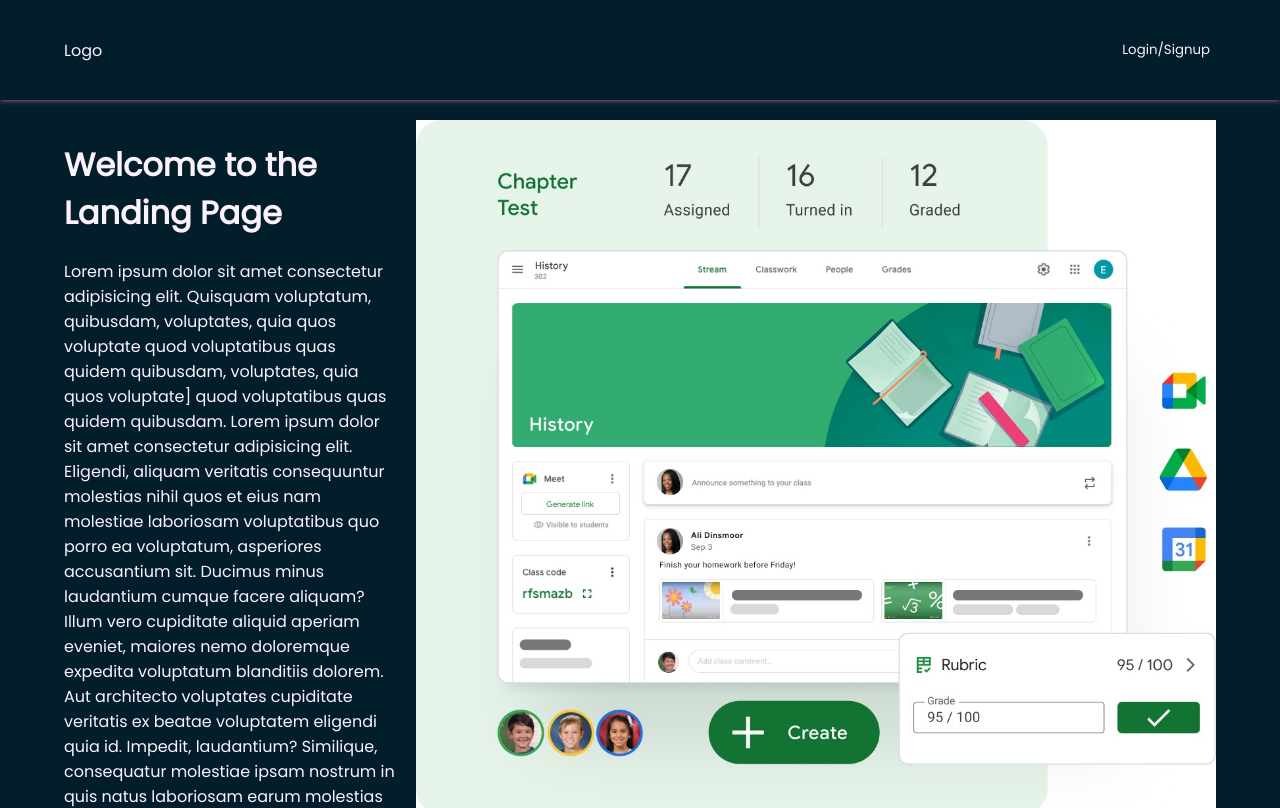
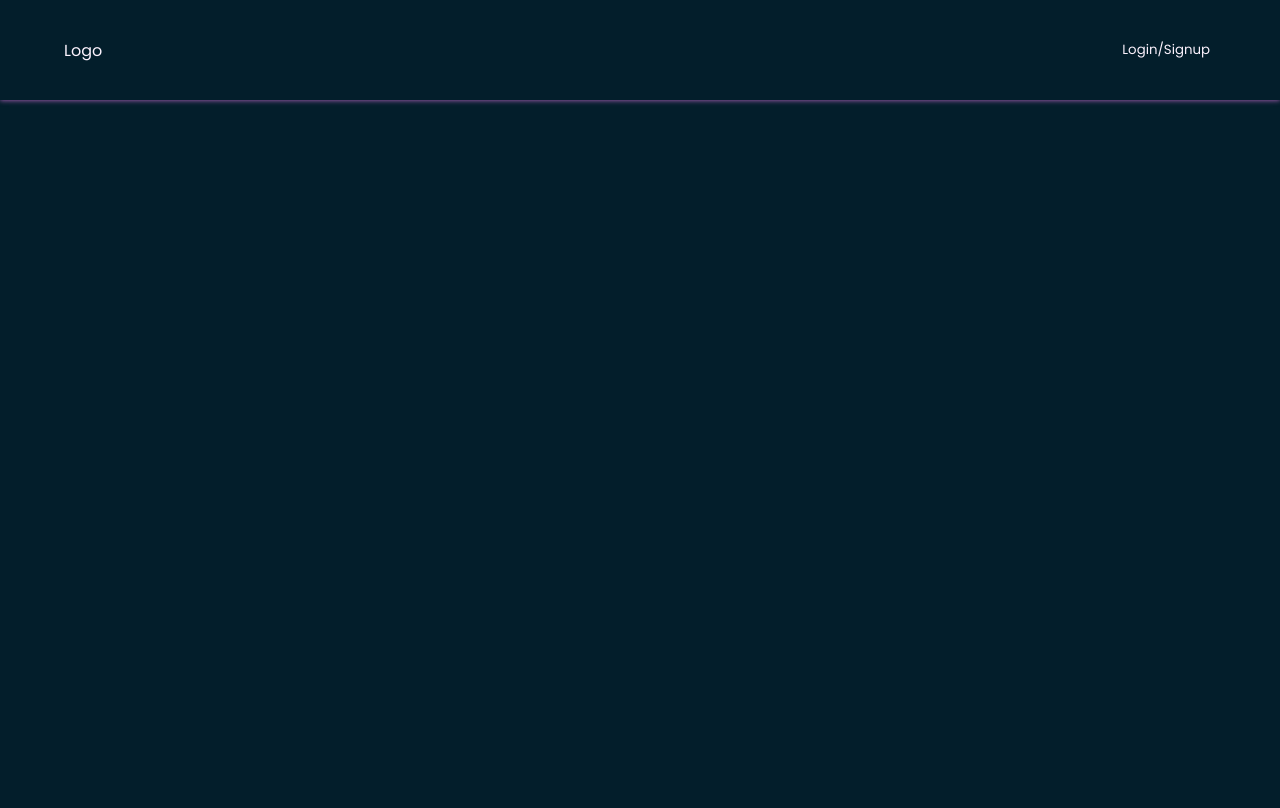
Before and after one commit to divyanshraj0408/ClassConnect, a React (Vite) app in the folder client/: page / in a window 1280 px wide. Shown: the top 808 px of the page. Built offline with nearby package versions, Linux system fonts and the light colour scheme.

Commit message:
add assignments fetching

```diff
--- a/client/src/classes/components/createJoinClass/CreateClassModal.tsx
+++ b/client/src/classes/components/createJoinClass/CreateClassModal.tsx
@@ -44,7 +44,6 @@ const CreateClassModal = (props: props) => {
   const onSubmitHandler = async (event: any) => {
     event.preventDefault();
     if (isCreateMode) {
-      console.log("create");
       try {
         const response = await fetch("http://localhost:5000/api/classes/", {
           method: "POST",
--- a/client/src/classes/pages/Assignments.tsx
+++ b/client/src/classes/pages/Assignments.tsx
@@ -1,63 +1,50 @@
 import { useParams } from "react-router-dom";
-
-import Input from "../../shared/Input/Input";
-
-import { VALIDATOR_REQUIRE } from "../../shared/util/Validator";
+import { useState, useEffect } from "react";
+import Navbar from "../../shared/Navbar/Navbar";
 import "./Assignments.css";
 
 const Assignments = () => {
-  const ASSIGNMENTS = [
-    {
-      id: 1,
-      classId: "c1",
-      title: "Announcement",
-      description:
-        "As you would be aware, the National Institute of Electronics and Information Technology (NIELIT) is an autonomous scientific society of the Ministry of Electronics & Information Technology (MeitY), Government of India, and has its presence at 47 locations across India, which offers Degree/Diploma and Skill Oriented courses in the area of Information, Electronics and Communication Technology (IECT). ",
-      dueDate: "2021-10-10",
-      points: 100,
-      status: "Not Submitted",
-    },
-    {
-      id: 1,
-      classId: "c1",
-      title: "Assignment 1",
-      description: "This is the first assignment",
-      dueDate: "2021-10-10",
-      points: 100,
-      status: "Not Submitted",
-    },
-    {
-      id: 1,
-      classId: "c2",
-      title: "Assignment 1",
-      description: "This is the first assignment",
-      dueDate: "2021-10-10",
-      points: 100,
-      status: "Not Submitted",
-    },
-  ];
+  const [isLoading, setIsLoading] = useState(false);
+  const [error, setError] = useState("");
+  const [assignments, setAssignments] = useState([]);
 
   const classId = useParams().cid;
-  const loadedAssignments = ASSIGNMENTS.filter(
-    (assignment) => assignment.classId === classId
+
+  useEffect(() => {
+    const sendRequest = async () => {
+      setIsLoading(true);
+      try {
+        const response = await fetch("http://localhost:5000/api/assignments");
+
+        const responseData = await response.json();
+        console.log(responseData);
+        setAssignments(responseData.assignments);
+        if (!response.ok) {
+          throw new Error(responseData.message);
+        }
+      } catch (err: any) {
+        setError(err.message);
+      }
+      setIsLoading(false);
+    };
+    sendRequest();
+  }, []);
+
+  const requiredAssignment = assignments.filter(
+    (assignment: any) => assignment.classId === classId
   );
   return (
     <div>
-      <div>
-        <Input
-          element="input"
-          id="assignment"
-          label="Assignment"
-          validators={[VALIDATOR_REQUIRE()]}
-          errorText="Please enter a valid assignment"
-          onInput={() => {}}
-        ></Input>
-      </div>
       <div className="assignments contianer">
-        <h1>Assignments</h1>
+        <Navbar
+          logo="Assignments"
+          handleClick={() => {}}
+          text="Add Assignments"
+        />
         <div className="assignments-container">
-          {loadedAssignments.map((assignment) => (
-            <div className="assignment-card" key={assignment.id}>
+          {requiredAssignment.map((assignment: any) => (
+            // <h2>{assignment.title}</h2>
+            <div className="assignment-card" key={assignment._id}>
               <div className="assignment-card-header">
                 <h2>{assignment.title}</h2>
                 <h3>{assignment.status}</h3>
--- a/client/src/classes/pages/MainContent.tsx
+++ b/client/src/classes/pages/MainContent.tsx
@@ -78,7 +78,6 @@ const MainContent = () => {
             />
           ))}
         </div>
-        {/* {loadedClass} */}
       </div>
     </div>
   );
--- a/client/src/landingPage/pages/LandingPage.css
+++ b/client/src/landingPage/pages/LandingPage.css
@@ -3,6 +3,9 @@
   gap: 20px;
   height: 100%;
 }
+.landing-page {
+  background-image: url(../assets/wave.svg);
+}
 .landing-page__header-image img {
   width: 50rem;
 }
--- a/client/src/landingPage/pages/LandingPage.tsx
+++ b/client/src/landingPage/pages/LandingPage.tsx
@@ -13,35 +13,7 @@ const LandingPage = () => {
     <div>
       <Navbar logo="Logo" handleClick={handleClick} text="Login/Signup" />
       <div className="landing-page container">
-        <div className="landing-page__content">
-          <div className="landing-page__header-text">
-            <h1 className="landing-page__heading">
-              Welcome to the Landing Page
-            </h1>
-            <p className="landing-page__text">
-              Lorem ipsum dolor sit amet consectetur adipisicing elit. Quisquam
-              voluptatum, quibusdam, voluptates, quia quos voluptate quod
-              voluptatibus quas quidem quibusdam, voluptates, quia quos
-              voluptate] quod voluptatibus quas quidem quibusdam. Lorem ipsum
-              dolor sit amet consectetur adipisicing elit. Eligendi, aliquam
-              veritatis consequuntur molestias nihil quos et eius nam molestiae
-              laboriosam voluptatibus quo porro ea voluptatum, asperiores
-              accusantium sit. Ducimus minus laudantium cumque facere aliquam?
-              Illum vero cupiditate aliquid aperiam eveniet, maiores nemo
-              doloremque expedita voluptatum blanditiis dolorem. Aut architecto
-              voluptates cupiditate veritatis ex beatae voluptatem eligendi quia
-              id. Impedit, laudantium? Similique, consequatur molestiae ipsam
-              nostrum in quis natus laboriosam earum molestias maiores sed quod
-              dolore voluptatum temporibus architecto saepe illum aperiam aut
-              accusamus dolores dignissimos aliquid eum suscipit. Blanditiis
-              similique aut ratione modi nobis fugiat earum autem ullam
-              reprehenderit inventore.
-            </p>
-          </div>
-          <div className="landing-page__header-image">
-            <img src={image} alt="" />
-          </div>
-        </div>
+        <div className="landing-page__content"></div>
       </div>
     </div>
   );
```
Also changed, not shown: client/src/shared/context/assignment-context.tsx (added, +9 -0 lines), client/src/landingPage/assets/wave.svg (added).
